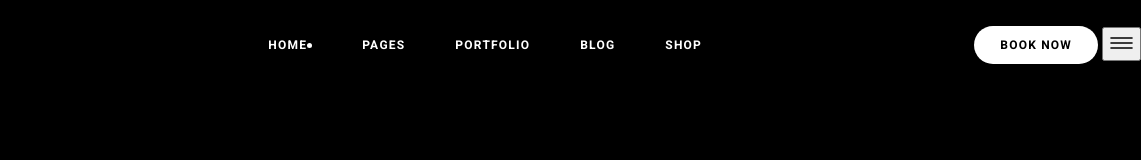
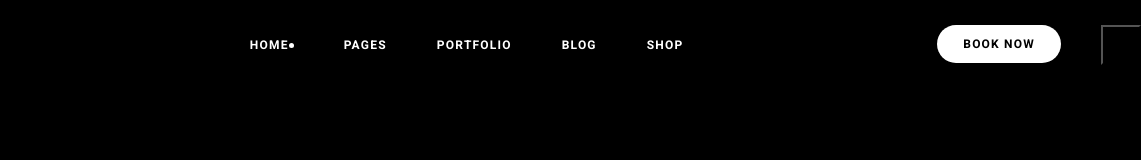
Before and after one commit to widuqq/kropp-fitness, a plain HTML site: page index.html in a window 1280 px wide. Shown: the full height of the page, 139-1280 px from the left. Drawn offline with Linux system fonts and the light colour scheme.

Commit message:
updata style

```diff
--- a/index.html
+++ b/index.html
@@ -35,22 +35,7 @@
         <button class="header-book-button button" type="button">
           Book now
         </button>
-        <button class="header-burger-button" type="button">
-          <svg
-            width="23"
-            height="12"
-            viewBox="0 0 23 12"
-            fill="none"
-            xmlns="http://www.w3.org/2000/svg"
-          >
-            <path d="M0.5 1H22.5" stroke="white" stroke-dasharray="22 22" />
-            <path d="M0.5 1H22.5" stroke="white" stroke-dasharray="22 22" />
-            <path d="M0.5 6H22.5" stroke="white" stroke-dasharray="22 22" />
-            <path d="M0.5 6H22.5" stroke="white" stroke-dasharray="22 22" />
-            <path d="M0.5 11H22.5" stroke="white" stroke-dasharray="22 22" />
-            <path d="M0.5 11H22.5" stroke="white" stroke-dasharray="22 22" />
-          </svg>
-        </button>
+        <button class="header-burger-button" type="button"></button>
       </div>
     </header>
   </body>
--- a/style.css
+++ b/style.css
@@ -245,6 +245,7 @@ a:hover {
   line-height: 2;
   letter-spacing: 1.2px;
   text-transform: uppercase;
+  white-space: nowrap;
   background-color: var(--color-light);
   border: none;
   border-radius: var(--border-radius);
@@ -259,6 +260,10 @@ a:hover {
   justify-content: space-between;
   align-items: center;
   column-gap: 20px;
+}
+
+.header-logo {
+  flex-shrink: 0;
 }
 
 .header-menu-list {
@@ -285,3 +290,17 @@ a:hover {
   border-radius: 50%;
   column-gap: 7px;
 }
+
+.header-actions {
+  display: flex;
+  column-gap: 40px;
+}
+
+.header-burger-button {
+  display: inline-flex;
+  justify-content: center;
+  align-items: center;
+  width: 40px;
+  height: 40px;
+  background-color: transparent;
+}
```
